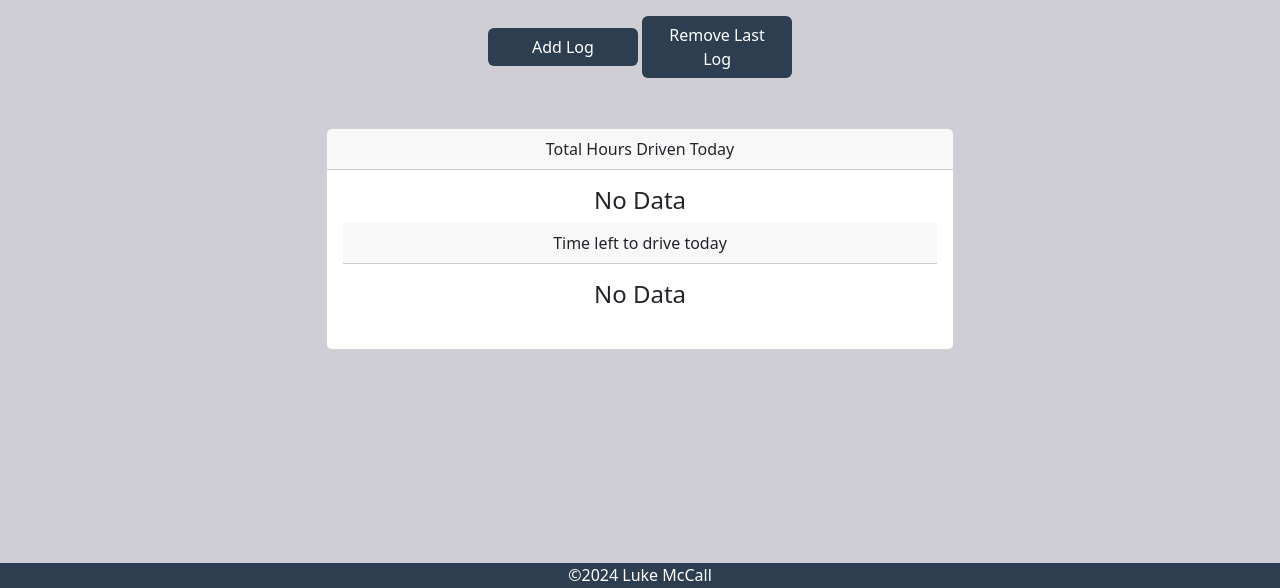
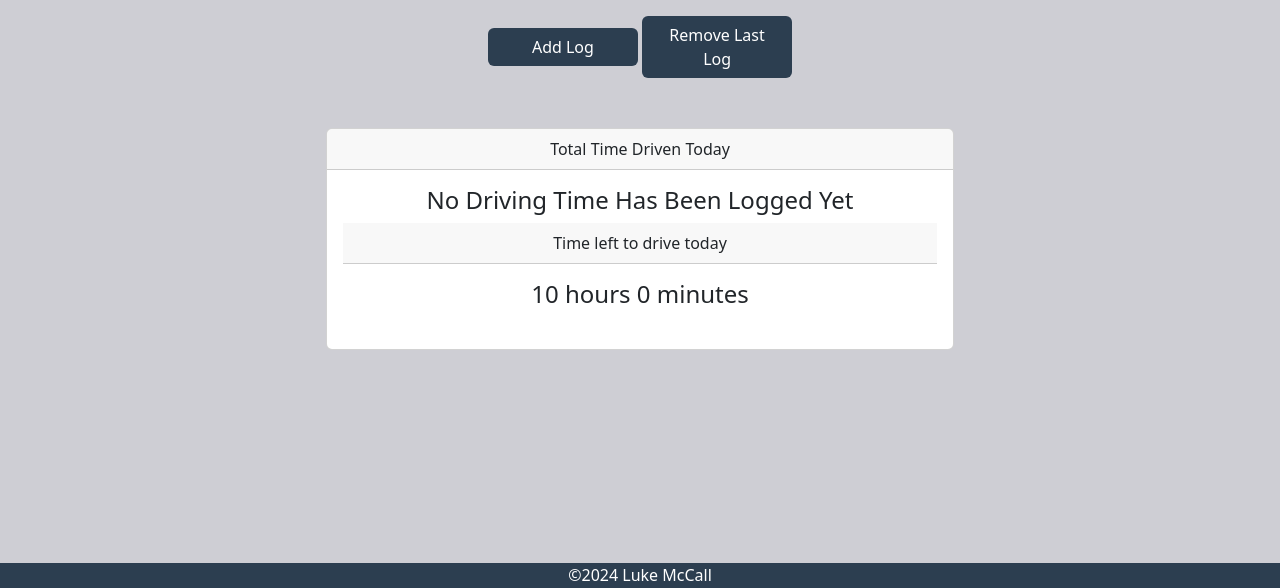
Before and after one commit to TheRealMcCall/Driving-Hours-Tracker, a plain HTML site: page tracker.html in a window 1280 px wide. Shown: the part 212-800 px from the top of the page. Drawn offline with nearby package versions, Linux system fonts and the light colour scheme.

Commit message:
Change to driving time summary and time left to drive to be less confusing to user

```diff
--- a/tracker.html
+++ b/tracker.html
@@ -101,10 +101,10 @@
                 <div class="col-md-6">
                     <div class="card time-left-card text-center">
                         <div class="card-header">
-                            Total Hours Driven Today
+                            Total Time Driven Today
                         </div>
                         <div class="card-body">
-                            <h4 class="card-title" id="total-time-driven-today">No Data
+                            <h4 class="card-title" id="total-time-driven-today">No Driving Time Has Been Logged Yet
 
                             </h4>
 
@@ -112,7 +112,7 @@
                                 Time left to drive today
                             </div>
                             <div class="card-body">
-                                <h4 class="card-title" id="remaining-time-today">No Data
+                                <h4 class="card-title" id="remaining-time-today">10 hours 0 minutes
 
                                 </h4>
                             </div>
```
